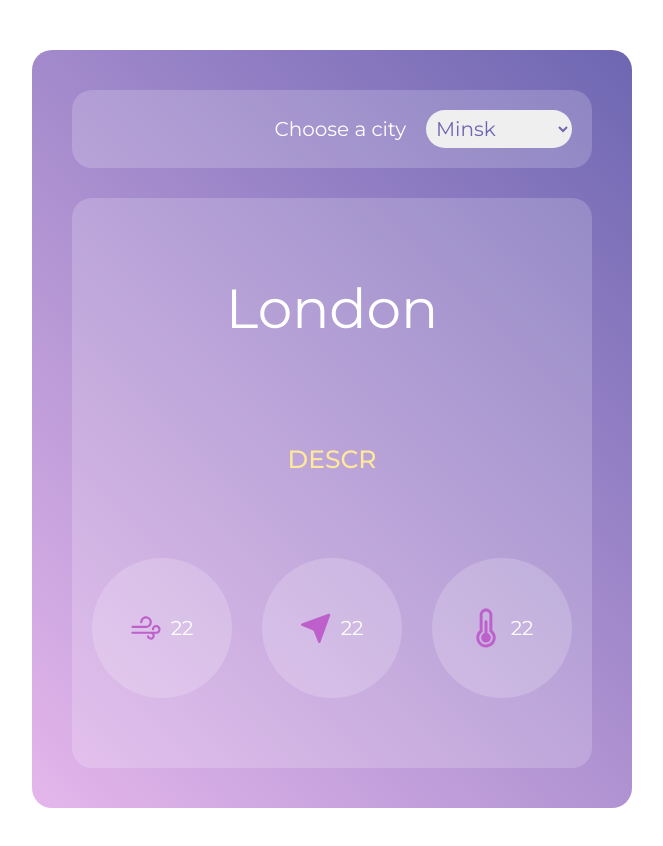
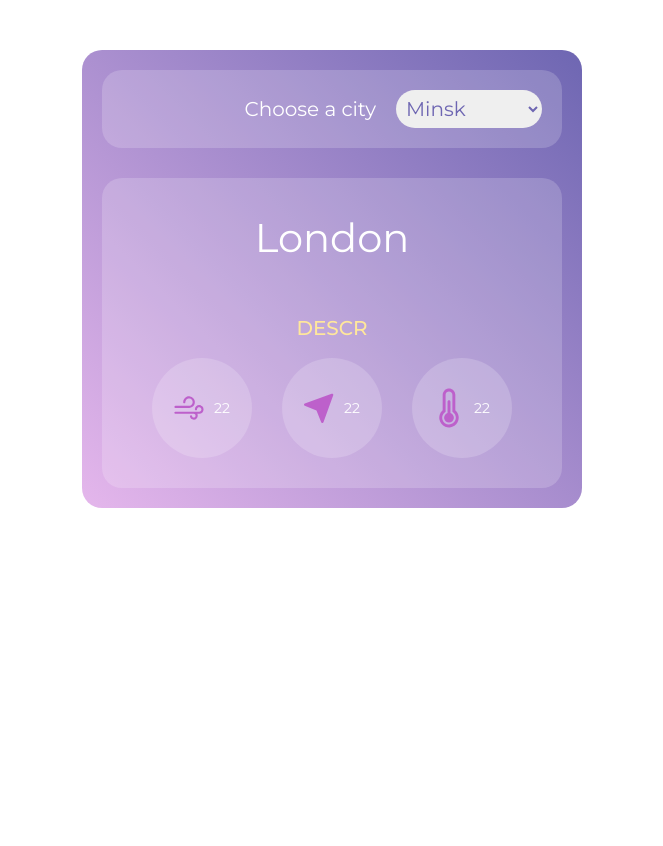
Before and after one commit to GalinaM-G/First-simple-Weather-App, a plain HTML site: page index.html in a window 1280 px wide. Shown: the whole page, without its empty margins (308-971 px from the left). After the commit the page ends 800 px from the top, so only its background shows below. Drawn offline with Linux system fonts and the light colour scheme; no server answers.

Commit message:
edit app size

```diff
--- a/weather.css
+++ b/weather.css
@@ -114,9 +114,9 @@ body {
     filter: progid: DXImageTransform.Microsoft.gradient(startColorstr="#E5B7EC", endColorstr="#7068B3", GradientType=1);
 
     color: #ffffff;
-    max-width: 600px;
+    max-width: 500px;
     width: 100%;
-    padding: 40px;
+    padding: 20px;
     border-radius: 20px;
 }
 
@@ -136,8 +136,8 @@ body {
     display: flex;
     flex-direction: column;
     align-items: center;
-    gap: 30px;
-    padding: 70px 15px;
+    gap: 15px;
+    padding: 30px 10px;
     background-color: #ffffff2e;
     border-radius: 20px;
 }
@@ -162,20 +162,18 @@ body {
 }
 
 .weather__city {
-    font-size: 55px;
+    font-size: 40px;
 }
 
 .weather__temperature {
     color: #FFE79B;
-    font-size: 60px;
+    font-size: 40px;
     font-weight: 600;
 }
 
 .weather__descript {
-    font-size: 25px;
     font-weight: 500;
     text-transform: uppercase;
-    margin-bottom: 50px;
     color: #FFE79B;
 }
 
@@ -185,10 +183,11 @@ body {
     justify-content: center;
     gap: 10px;
     background-color: #ffffff2e;
-    width: 140px;
-    height: 140px;
+    width: 100px;
+    height: 100px;
     border-radius: 50%;
     padding: 5px;
+    font-size: 14px;
 }
 
 .weather__icon {
```
